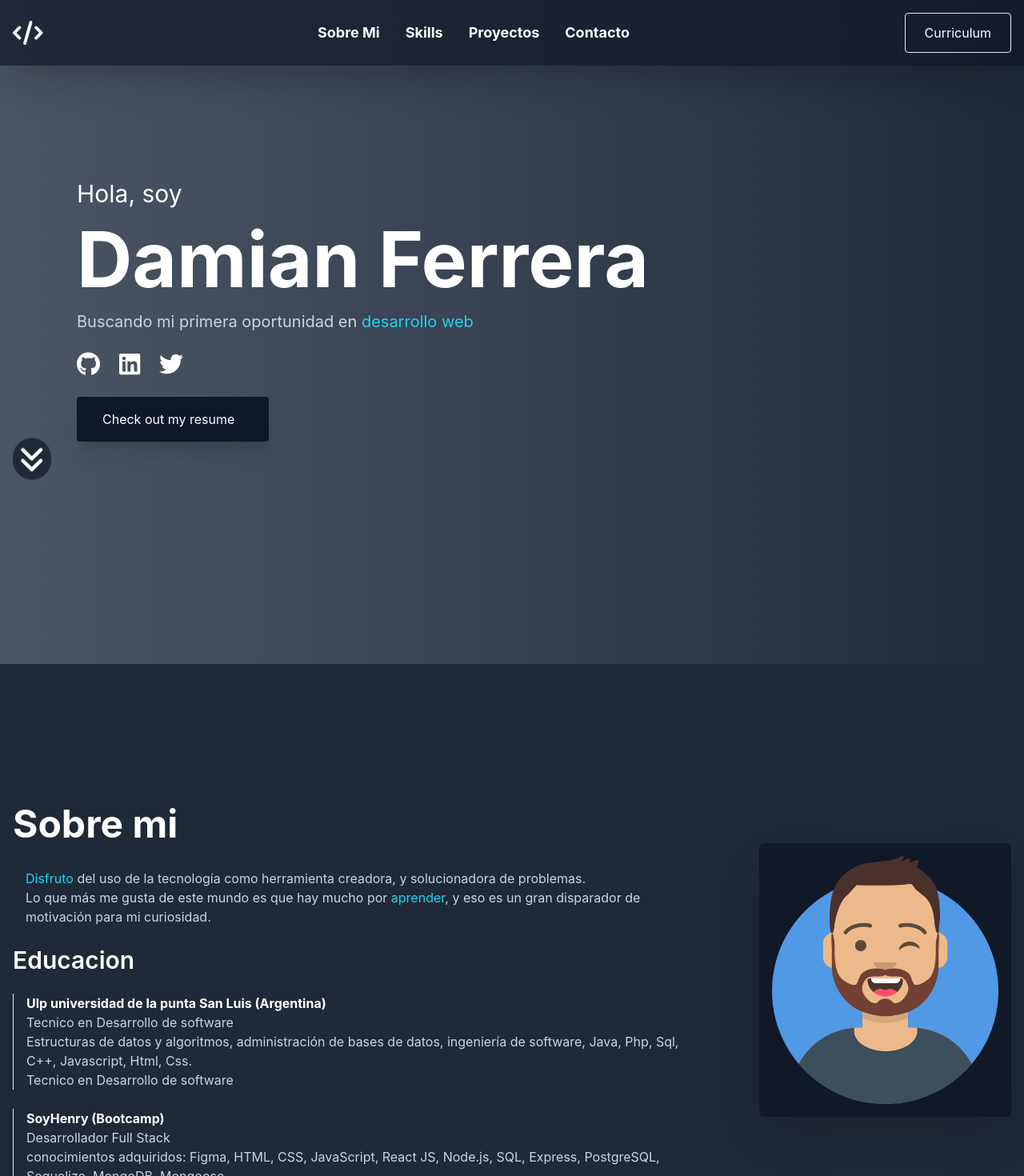
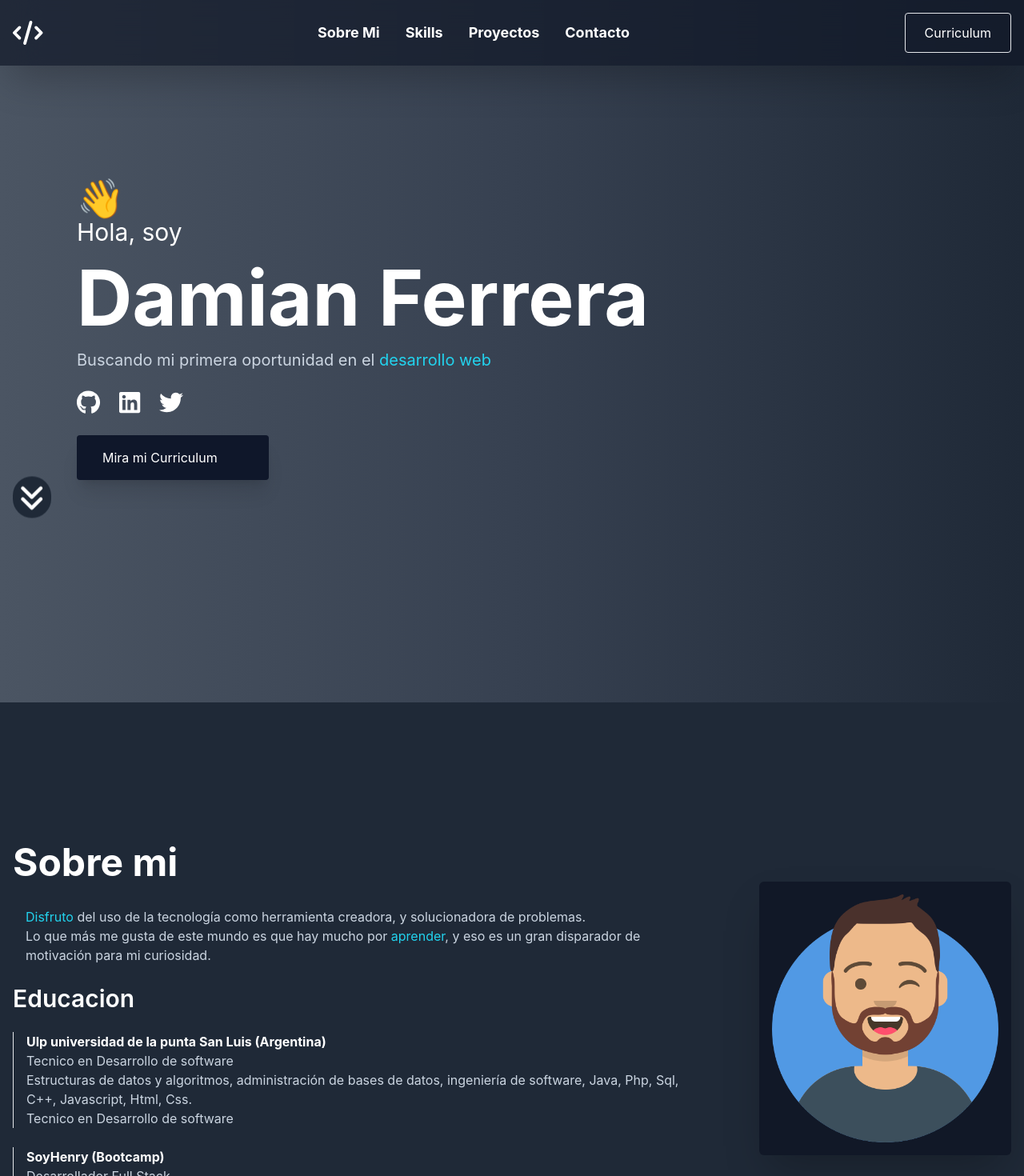
Before and after one commit to damianf2022/portfolio_vite, a React (Vite) app: page / in a window 1280 px wide. Shown: the top 1470 px of the page at 80% size. Built offline with nearby package versions, Linux system fonts and the light colour scheme.

Commit message:
agregando efectos

```diff
--- a/src/components/About.jsx
+++ b/src/components/About.jsx
@@ -1,6 +1,7 @@
 import React from 'react'
 import { education } from '../data'
 import myImage from '../Images/Avatar-Profile-Vector.png';
+import { Fade, Slide, Bounce, JackInTheBox, Flip, Hinge, Zoom, AttentionSeeker } from "react-awesome-reveal";
 
 
 const About = () => {
@@ -27,7 +28,9 @@ const About = () => {
             </div>
           </div>
           <div>
+            <Slide direction='right'>
             <img className='bg-gray-900 p-4 mx-auto w-72 md:w-80 xl:w-96 rounded-md shadow-2xl hover:scale-105 duration-200' src={myImage} alt="no me gustan las fotos" />
+            </Slide>
           </div>
         </div>
       </div>
--- a/src/components/ContactMe.jsx
+++ b/src/components/ContactMe.jsx
@@ -1,6 +1,7 @@
 import React from 'react'
 import { FontAwesomeIcon } from "@fortawesome/react-fontawesome";
 import { faAnglesUp } from "@fortawesome/free-solid-svg-icons";
+import { Fade, Slide, Bounce, JackInTheBox, Flip, Hinge, Zoom, AttentionSeeker } from "react-awesome-reveal";
 
 
 const ContactMe = () => {
@@ -8,12 +9,14 @@ const ContactMe = () => {
     <section id='contact'>
       <div className='container mx-auto px-4 py-40 gap-10'>
         <div className='flex flex-col gap-10 text-center max-w-3xl mx-auto'>
-          <h2 className='text-3xl font-bold lg:text-5xl'>Contáctame</h2>
-          <p className='text-slate-300'>Si le gusta mi trabajo o quiere contratarme, no dude en enviarme un correo electrónico a <span className='bg-cyan-900 px-1 py-1'>damianf2022@gmail.com</span> o simplemente presione el botón a continuación.</p>
-          <div>
-            <a href="mailto:damianf2022@gmail.com"
-              className="bg-gray-200 text-black font-bold px-10 py-4 rounded hover:bg-cyan-800 hover:text-white duration-200">¡Entrevístame!</a>
-          </div>
+            <h2 className='text-3xl font-bold lg:text-5xl'>Contáctame</h2>
+          <Fade delay={800}>
+            <p className='text-slate-300'>Si le gusta mi trabajo o quiere contratarme, no dude en enviarme un correo electrónico a <span className='bg-cyan-900 px-1 py-1'>damianf2022@gmail.com</span> o simplemente presione el botón a continuación.</p>
+              <AttentionSeeker delay={1500} effect='shakeX' >
+                <a href="mailto:damianf2022@gmail.com"
+                  className="bg-gray-200 text-black font-bold px-10 py-4 rounded hover:bg-cyan-800 hover:text-white duration-200">¡Entrevístame!</a>
+              </AttentionSeeker>
+          </Fade>
         </div>
         <div className='text-right'>
           <a href="#home" className='shadow-xl'><FontAwesomeIcon icon={faAnglesUp} className='animate-bounce text-2xl lg:text-4xl bg-gray-900 rounded-full p-2 hover:bg-sky-700 duration-200' /></a>
--- a/src/components/Footer.jsx
+++ b/src/components/Footer.jsx
@@ -1,7 +1,9 @@
 import React from 'react'
 import { FontAwesomeIcon } from '@fortawesome/react-fontawesome';
-import { faReact} from '@fortawesome/free-brands-svg-icons';
+import { faReact } from '@fortawesome/free-brands-svg-icons';
 import SocialMediaIcons from './small-components/SocialMediaIcons';
+import { Fade, Slide, Bounce, Hinge } from "react-awesome-reveal";
+
 
 
 const Footer = () => {
@@ -11,11 +13,15 @@ const Footer = () => {
     <footer className='bg-gray-900'>
       <div className='container mx-auto px-4 py-20 text-center flex flex-col gap-4'>
         <div className='flex flex-col gap-4 md:flex-row md:justify-between md:items-center md:gap-0'>
-          <p>Creado por Damian © {year} </p>
+          <Bounce >
+            <p>Creado por Damian © {year} </p>
+          </Bounce>
           <SocialMediaIcons />
         </div>
         <hr className='opacity-30' />
-        <p className='text-sm text-gray-300'>Echo con <a href="https://reactjs.org/"><FontAwesomeIcon icon={faReact} />(React)</a></p>
+        <>
+          <p className='text-sm text-gray-300'>Echo con <a href="https://reactjs.org/"><FontAwesomeIcon icon={faReact} />(React)</a></p>
+        </>
       </div>
     </footer>)
 }
--- a/src/components/Home.jsx
+++ b/src/components/Home.jsx
@@ -3,6 +3,8 @@ import { faAnglesDown } from "@fortawesome/free-solid-svg-icons";
 import SocialMediaIcons from "./small-components/SocialMediaIcons";
 import LinkBtn from "./small-components/LinkBtn";
 import resume from "../Assets/DamianFerrera.pdf";
+import { Fade, Slide, Bounce, JackInTheBox, Flip, Hinge, Zoom, AttentionSeeker } from "react-awesome-reveal";
+
 
 export default function Home() {
     return (
@@ -11,16 +13,17 @@ export default function Home() {
                 <div className='text-center lg:text-left flex flex-col lg:justify-center'>
                     <div className='flex flex-col gap-6 my-auto lg:pl-20'>
                         <div>
-                            <h4 className='lg:text-3xl mb-4'>Hola, soy</h4>
+                            <span className='lg:text-5xl mb-6 mt-6'><AttentionSeeker effect="shakeX">👋</AttentionSeeker></span>
+                            <h4 className='lg:text-3xl mb-4'>Hola, soy </h4>
                             <h1 className="text-5xl font-bold md:text-6xl lg:text-7xl xl:text-8xl">Damian Ferrera</h1>
-                            <h2 className="lg:text-xl mt-4 text-slate-300">Buscando mi primera oportunidad en  <span className="text-cyan-400">desarrollo web</span> </h2>
+                            <h2 className="lg:text-xl mt-4 text-slate-300">Buscando mi primera oportunidad en el <span className="text-cyan-400">desarrollo web</span> </h2>
                         </div>
                         <SocialMediaIcons />
-                        <LinkBtn link={resume} linkText="Check out my resume" classes="mx-auto lg:mx-0 bg-slate-900 rounded shadow-xl px-8 py-4 w-60 hover:bg-sky-800 hover:scale-105 duration-200" />
+                        <LinkBtn link={resume} linkText="Mira mi Curriculum" classes="mx-auto lg:mx-0 bg-slate-900 rounded shadow-xl px-8 py-4 w-60 hover:bg-sky-800 hover:scale-105 duration-200" />
                     </div>
                 </div>
                 <a href='#skills'><FontAwesomeIcon icon={faAnglesDown}
-                className="bg-gray-800 rounded-full p-2 text-2xl lg:text-4xl animate-bounce hover:bg-sky-700 duration-200" /></a>
+                    className="bg-gray-800 rounded-full p-2 text-2xl lg:text-4xl animate-bounce hover:bg-sky-700 duration-200" /></a>
             </div>
         </section>
     )
--- a/src/components/Proyect.jsx
+++ b/src/components/Proyect.jsx
@@ -3,6 +3,7 @@ import { faArrowUpRightFromSquare } from '@fortawesome/free-solid-svg-icons'
 import React from 'react'
 import projects from '../data'
 import LinkBtn from './small-components/LinkBtn'
+import { Fade, Slide, Bounce, JackInTheBox, Flip, Hinge, Zoom, AttentionSeeker } from "react-awesome-reveal";
 
 const Proyect = () => {
   return (
@@ -11,6 +12,7 @@ const Proyect = () => {
         <div className='py-4'>
           <h2 className='text-3xl font-bold lg:text-5xl text-center lg:text-left'>Proyectos Personales</h2>
         </div>
+        <Slide >
         <div className='grid ms:grid-cols-2 xl:grid-cols-3 gap-10 mt-8'>
           {projects.map(project => {
             return (
@@ -35,6 +37,7 @@ const Proyect = () => {
             )
           })}
         </div>
+        </Slide>
       </div>
     </section>
   )
--- a/src/components/Skills.jsx
+++ b/src/components/Skills.jsx
@@ -1,23 +1,26 @@
 import React from 'react'
 import { FontAwesomeIcon } from '@fortawesome/react-fontawesome';
 import { skills } from '../data';
+import { Fade, Slide, Bounce, JackInTheBox, Flip, Hinge, Zoom, AttentionSeeker } from "react-awesome-reveal";
+
 
 const Skills = () => {
   return (
     <section id="skills" className='bg-gray-900'>
       <div className='container mx-auto px-4 py-40'>
         <h2 className='text-3xl lg:text-5xl font-bold text-center lg:text-left pb-12'>Skills</h2>
+        < Zoom>
           <ul className='grid gap-3 grid-cols-2 md:grid-cols-5 lg:grid-cols-5 xl:grid-cols-5'>
             {skills.map((skill) => {
               return (
-              <li key={skill.id}className='shadow-lg rounded bg-gray-800 flex flex-col items-center gap-2 p-4 hover:scale-110 hover:bg-cyan-800 duration-200'>
+                <li key={skill.id} className='shadow-lg rounded bg-gray-800 flex flex-col items-center gap-2 p-4 hover:scale-110 hover:bg-cyan-800 duration-200'>
                   <strong className='text-lg lg:font-bold'>{<span className='hover:text-sky-700'>{skill.name}</span>}</strong>
-                <FontAwesomeIcon icon={skill.icon} className='text-6xl lg:text-8xl'/>
+                  <FontAwesomeIcon icon={skill.icon} className='text-6xl lg:text-8xl' />
                 </li>
               )
             })}
-
           </ul>
+        </Zoom>
       </div>
     </section>)
 }
```
Lines whose indentation alone changed are shown as unchanged.
